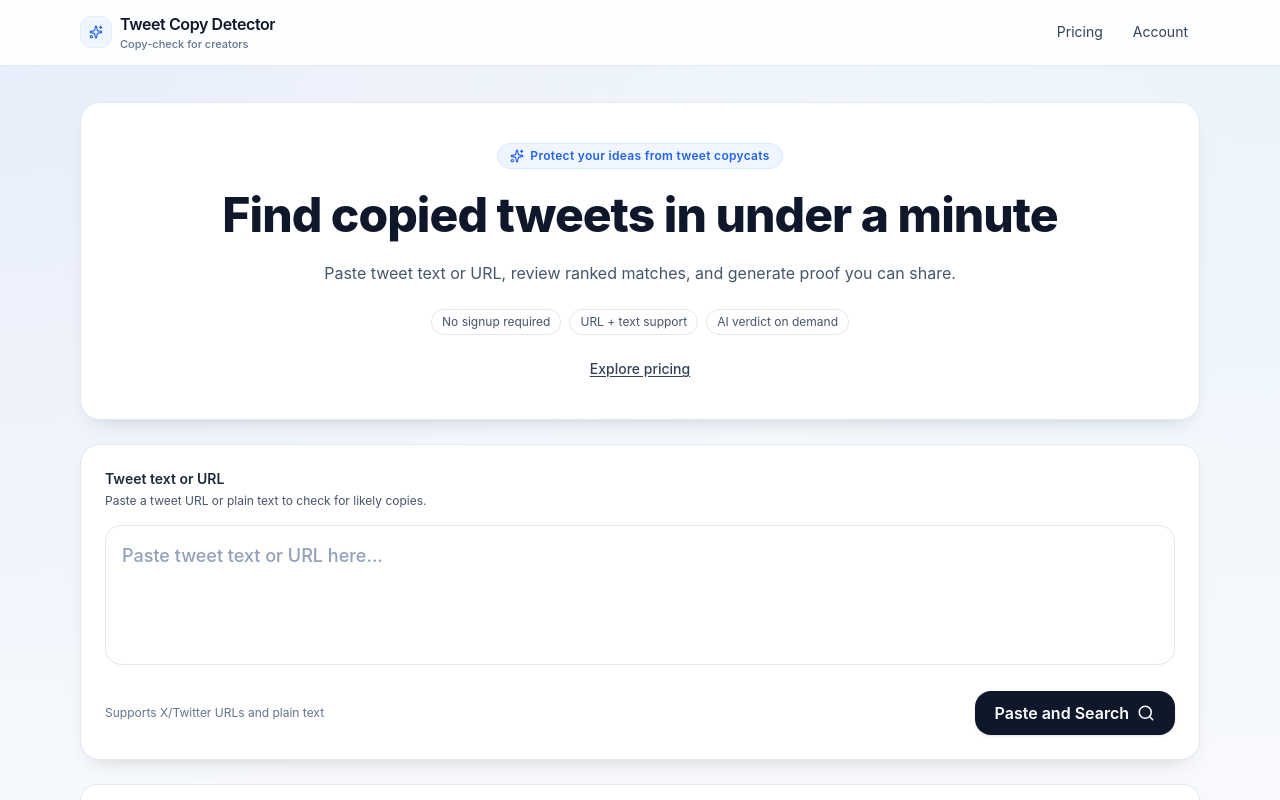
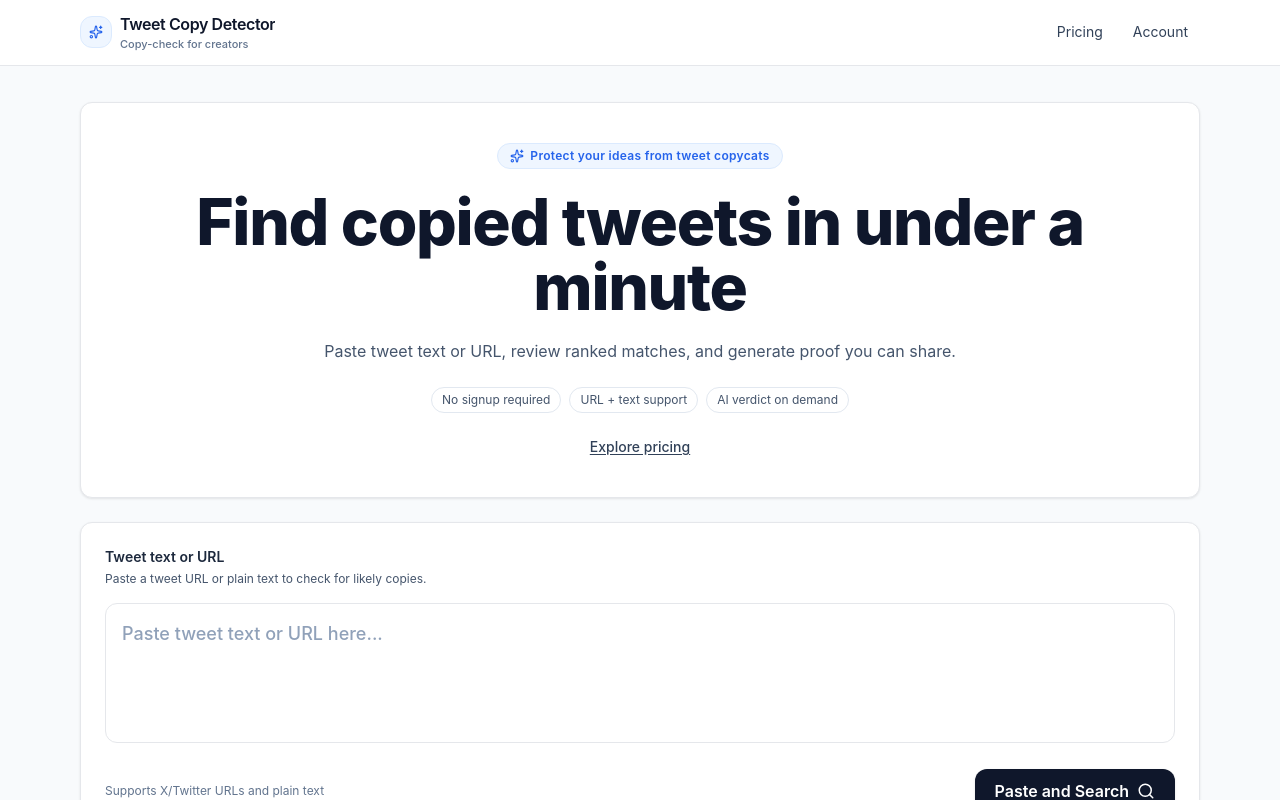
Before and after one commit to Rishet11/TraceX, a Next.js app: page / in a window 1280 px wide. Shown: the top 800 px of the page. Built offline with nearby package versions, Linux system fonts and the light colour scheme.

Commit message:
style(theme): refine global color tokens, shadows, and focus states

```diff
--- a/app/globals.css
+++ b/app/globals.css
@@ -1,10 +1,14 @@
 @import "tailwindcss";
 
 :root {
-  --background: #f7f9fc;
+  --background: #f8fafc;
   --foreground: #0f172a;
   --surface: #ffffff;
   --surface-muted: #f8fafc;
+  --text-strong: #111827;
+  --text-body: #374151;
+  --text-muted: #6b7280;
+  --text-light: #9ca3af;
   --neutral-100: #f1f5f9;
   --neutral-200: #e2e8f0;
   --neutral-500: #64748b;
@@ -19,12 +23,12 @@
   --warning-600: #ca8a04;
   --danger-50: #fef2f2;
   --danger-600: #dc2626;
-  --border: #e2e8f0;
-  --shadow-sm: 0 1px 2px 0 rgba(15, 23, 42, 0.04);
-  --shadow-md: 0 10px 24px -16px rgba(15, 23, 42, 0.3);
+  --border: #e5e7eb;
+  --shadow-sm: 0 1px 3px rgba(0, 0, 0, 0.06), 0 1px 2px rgba(0, 0, 0, 0.04);
+  --shadow-md: 0 1px 3px rgba(0, 0, 0, 0.08), 0 1px 2px rgba(0, 0, 0, 0.06);
   --radius-lg: 0.75rem;
-  --radius-xl: 1rem;
-  --radius-2xl: 1.25rem;
+  --radius-xl: 0.75rem;
+  --radius-2xl: 0.75rem;
   --section-space: 2.25rem;
   --space-2: 0.5rem;
   --space-3: 0.75rem;
@@ -44,9 +48,7 @@
 
 body {
   background-color: var(--background);
-  background-image:
-    radial-gradient(at 0% 0%, rgba(37, 99, 235, 0.08) 0px, transparent 52%),
-    radial-gradient(at 100% 0%, rgba(14, 165, 233, 0.06) 0px, transparent 48%);
+  background-image: none;
   color: var(--foreground);
   font-family: var(--font-sans-stack);
   -webkit-font-smoothing: antialiased;
@@ -76,7 +78,7 @@ h1, h2, h3 {
   background: var(--surface);
   border: 1px solid var(--border);
   border-radius: var(--radius-2xl);
-  box-shadow: var(--shadow-md);
+  box-shadow: var(--shadow-sm);
 }
 
 .surface-interactive {
@@ -84,13 +86,13 @@ h1, h2, h3 {
 }
 
 .surface-interactive:hover {
-  transform: translateY(-1px);
+  transform: translateY(-2px);
   box-shadow: var(--shadow-md);
 }
 
 .text-hero {
-  font-size: clamp(2rem, 4vw, 3rem);
-  line-height: 1.1;
+  font-size: clamp(2.35rem, 6vw, 4rem);
+  line-height: 1.02;
   font-weight: 800;
 }
 
@@ -122,7 +124,7 @@ button:focus-visible,
 input:focus-visible,
 textarea:focus-visible,
 select:focus-visible {
-  outline: 2px solid var(--brand-500);
+  outline: 3px solid rgba(37, 99, 235, 0.3);
   outline-offset: 2px;
 }
 
```
